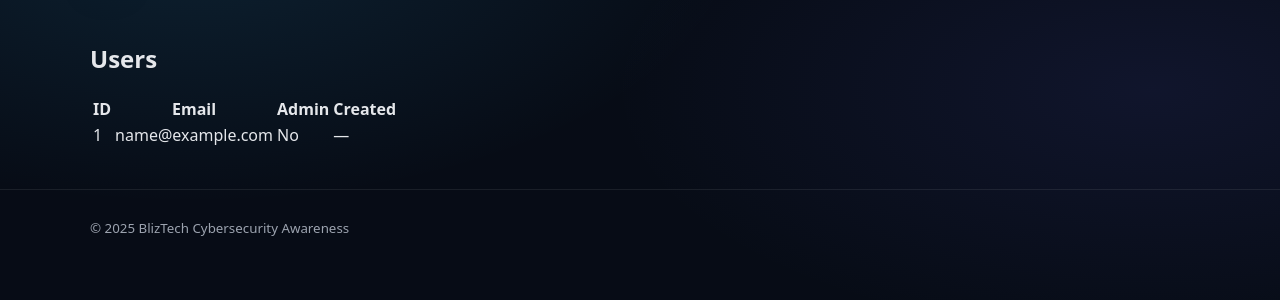
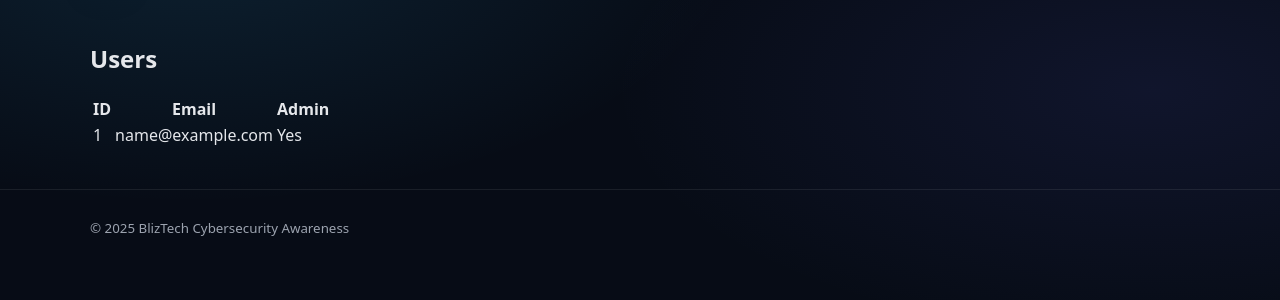
Before and after one commit to Teebliss97/Bliztech, a Flask app: template app/templates/admin/users.html in a window 1280 px wide. Shown: the part 71-371 px from the top of the page. Run offline with Flask 3, Linux system fonts and the light colour scheme; the template is opened without the code that fills it: values that come from a table or form of the project are taken from there, others are empty; tables that the repository leaves empty hold one stand-in row (values such as "Sample post").

Commit message:
Fix admin users template (remove attribute() usage)

```diff
--- a/app/templates/admin/users.html
+++ b/app/templates/admin/users.html
@@ -10,27 +10,15 @@
         <th>ID</th>
         <th>Email</th>
         <th>Admin</th>
-        <th>Created</th>
       </tr>
     </thead>
     <tbody>
       {% for u in users %}
-        {# attribute(obj, "name") returns Undefined if missing (safe) #}
-        {% set is_admin = attribute(u, "is_admin") %}
-        {% set created = attribute(u, "created_at") %}
-
-        <tr>
-          <td>{{ u.id }}</td>
-          <td>{{ u.email }}</td>
-          <td>{{ "Yes" if is_admin else "No" }}</td>
-          <td>
-            {% if created %}
-              {{ created.strftime("%Y-%m-%d %H:%M") }}
-            {% else %}
-              —
-            {% endif %}
-          </td>
-        </tr>
+      <tr>
+        <td>{{ u.id }}</td>
+        <td>{{ u.email }}</td>
+        <td>{{ "Yes" if (u.is_admin|default(false)) else "No" }}</td>
+      </tr>
       {% endfor %}
     </tbody>
   </table>
```
